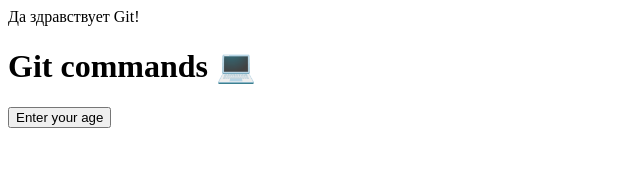
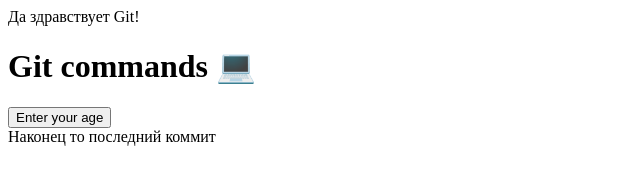
Before and after one commit to AndreiGulii/Git-commands, a plain HTML site: page index.html in a window 1280 px wide. Shown: the whole page, without its empty margins (0-640 px from the left). Drawn offline with Linux system fonts and the light colour scheme.

Commit message:
added footer

```diff
--- a/index.html
+++ b/index.html
@@ -11,5 +11,6 @@
    <form>
     <button>Enter your age</button>
    </form>
+   <footer>Наконец то последний коммит</footer>
 </body>
 </html>
```
